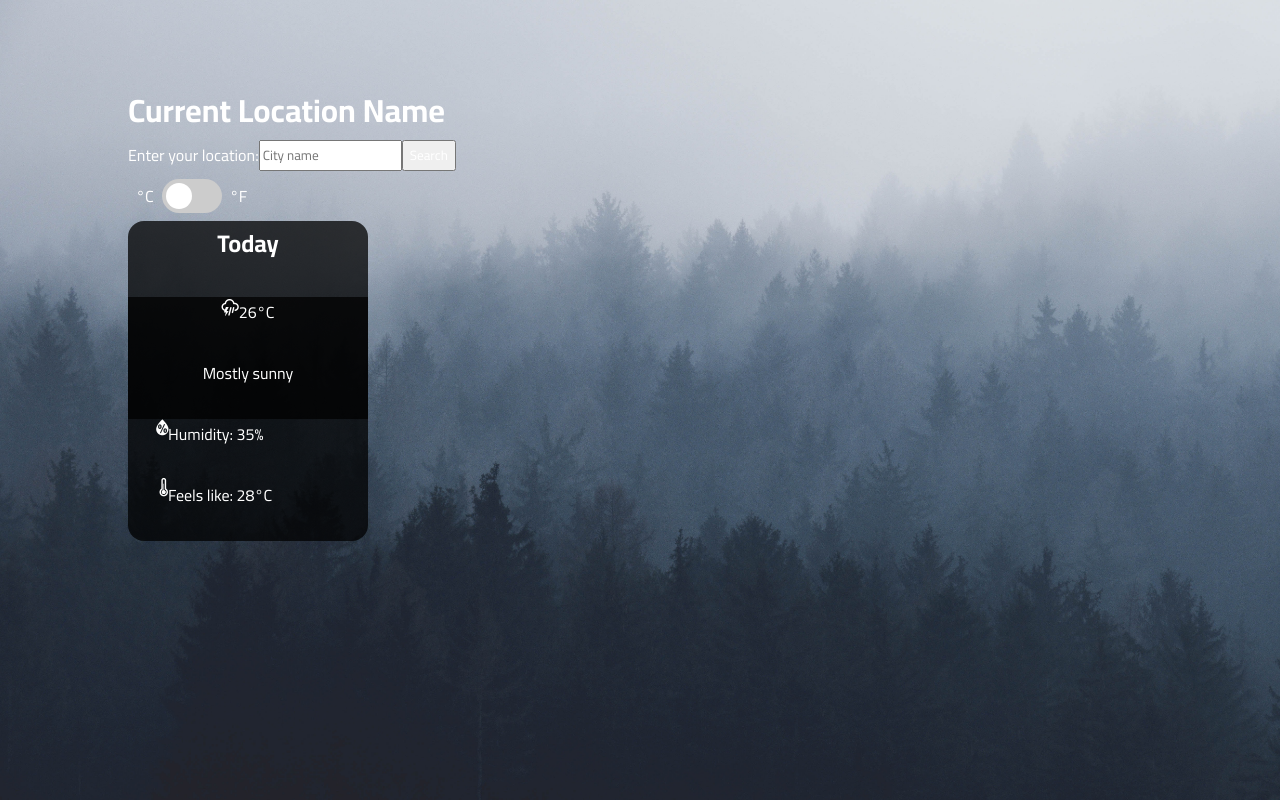
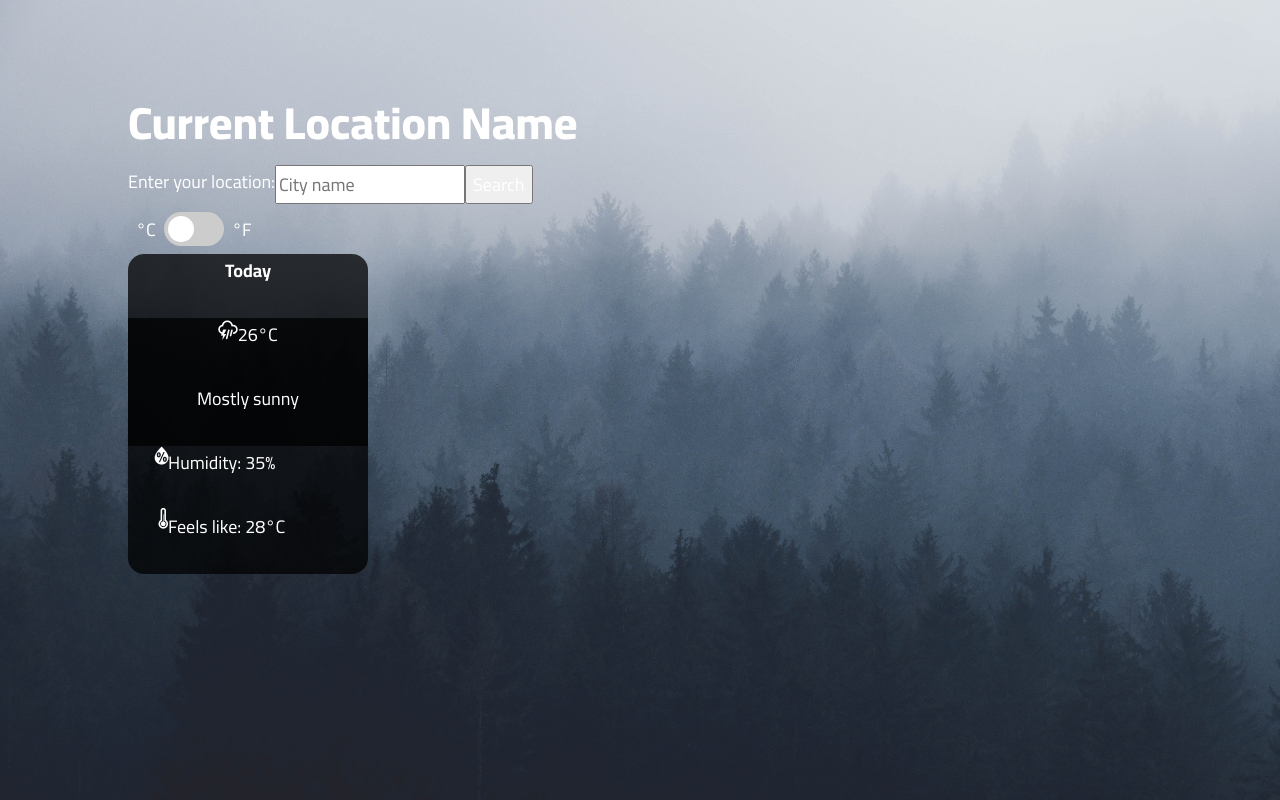
Before and after one commit to Roxanoel/weather-app, a website: page dist/index.html in a window 1280 px wide. Drawn offline with Linux system fonts and the light colour scheme; no server answers.

Commit message:
Styled h1 (Location name).

```diff
--- a/src/styles.css
+++ b/src/styles.css
@@ -3,13 +3,14 @@
 * {
   /* Defaults */
   font-family: 'Cairo', sans-serif;
+  font-size: 18px;
   color: white;
   margin: 0;
 }
 
 body {
   background-image: url('./assets/paul-pastourmatzis-KT3WlrL_bsg-unsplash.jpg');
-  background-position: center;
+  background-position: bottom center;
   background-repeat: no-repeat;
   background-size: cover;
 
@@ -18,6 +19,11 @@ body {
   flex-direction: column;
   justify-content: center;
   align-items: center;
+}
+
+h1 {
+  font-size: 2.5rem;
+  font-weight: 800;
 }
 
 .container {
```
